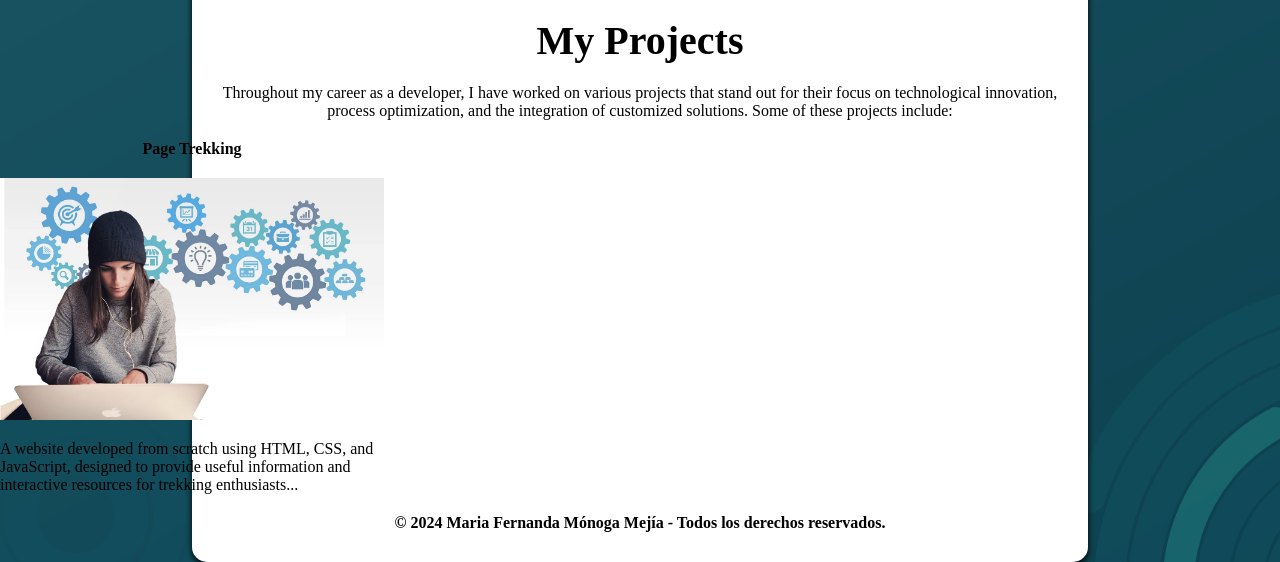
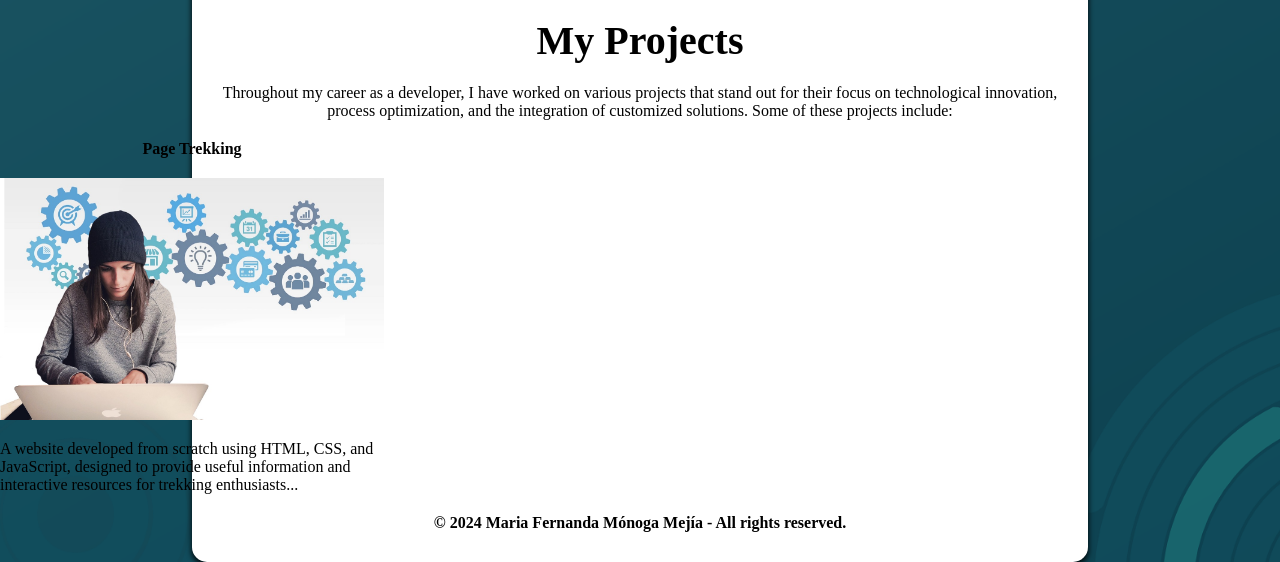
Before and after one commit to mfer17/mfer17, a plain HTML site: page index.html in a window 1280 px wide. Shown: the part 611-1173 px from the top of the page. Drawn offline with Linux system fonts and the light colour scheme; a web font is replaced by a local one.

Commit message:
ajustar el texto de derechos reservados

```diff
--- a/index.html
+++ b/index.html
@@ -99,7 +99,7 @@
 
         <!-- Footer: Pie de página -->
         <footer class="margin-top-20">
-            <p class="color-black text-align-center font-weight-700">&copy; 2024 Maria Fernanda Mónoga Mejía - Todos los derechos reservados.</p>
+            <p class="color-black text-align-center font-weight-700">&copy; 2024 Maria Fernanda Mónoga Mejía - All rights reserved.</p>
         </footer>
 
         <!-- Vincular archivo JavaScript externo (si lo tienes) -->
```
